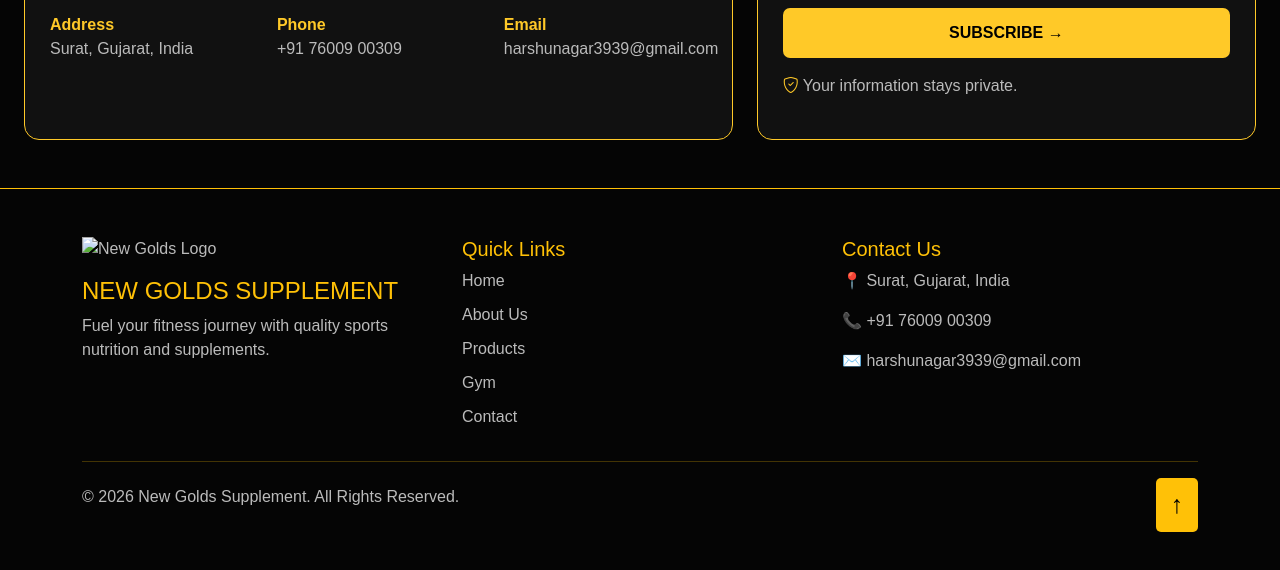
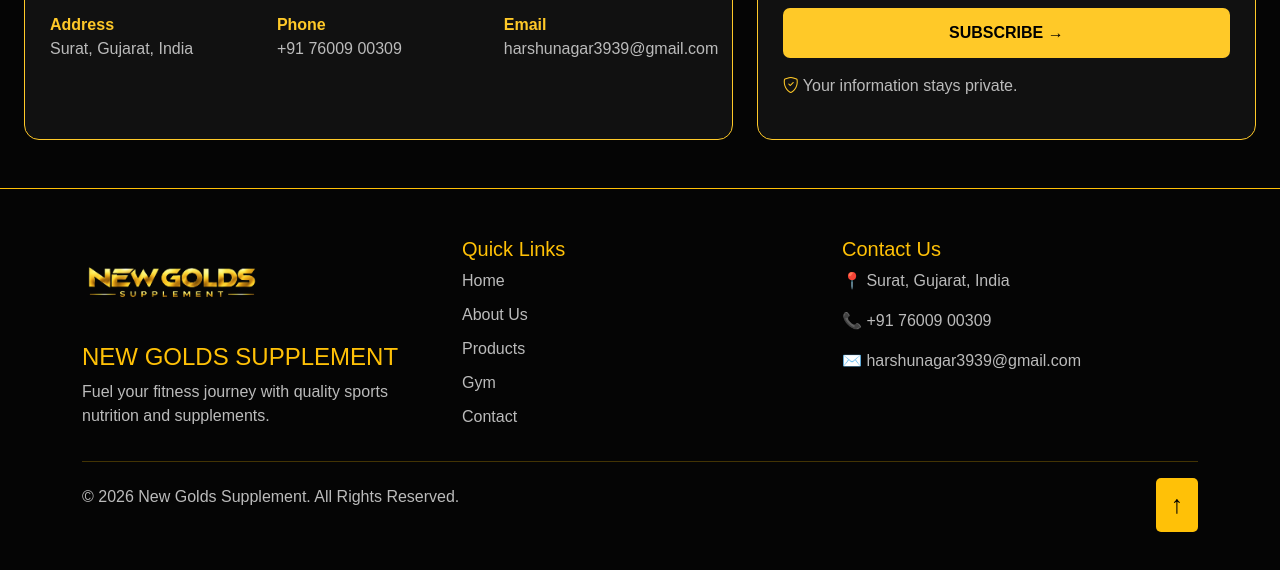
Before and after one commit to harshunagar3939-art/suppliment-, a plain HTML site: page index.html in a window 1280 px wide. Shown: the part 4899-5469 px from the top of the page. Drawn offline with nearby package versions, Linux system fonts and the light colour scheme.

Commit message:
suppliment

```diff
--- a/index.html
+++ b/index.html
@@ -796,7 +796,7 @@
 
             <!-- Logo and About -->
             <div class="col-lg-4 col-md-6">
-                <img src="images/NEW_GOLDS_LOGO.png" alt="New Golds Logo"
+                <img src="image/NEW_GOLDS_LOGO.png" alt="New Golds Logo"
                      class="footer-logo mb-3">
 
                 <h4>NEW GOLDS SUPPLEMENT</h4>
```
